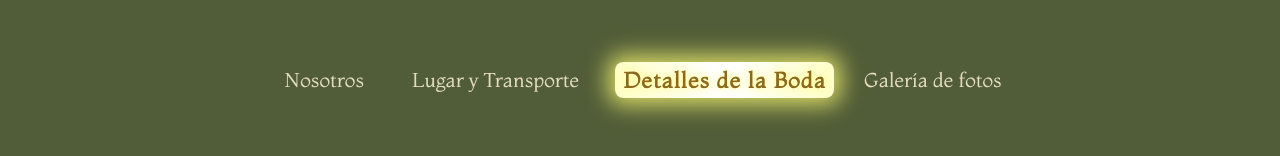
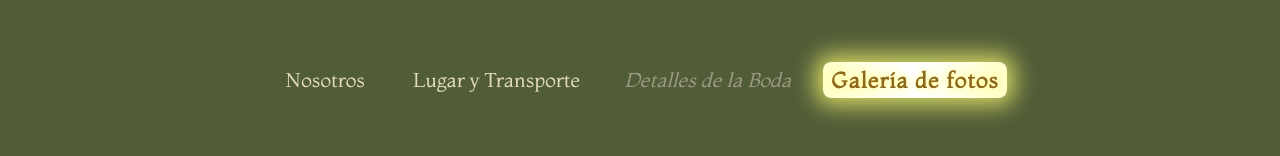
Before and after one commit to EdgarIvanEspinoza/ivanyjoanna, a Next.js app: page /travel in a window 1280 px wide. Shown: the part 126-282 px from the top of the page. Built offline with nearby package versions, Linux system fonts and the light colour scheme; a web font is replaced by a local one.

Commit message:
feat: add muted style for historical links and update MenuComponent structure

```diff
--- a/components/Common/Menu/MenuComponent.tsx
+++ b/components/Common/Menu/MenuComponent.tsx
@@ -1,5 +1,5 @@
 import Link from 'next/link';
-import { StyledLi, StyledUlMenu, StyledLiWedding, StyledLiPlain } from './Styles';
+import { StyledLi, StyledUlMenu, StyledLiWedding, StyledLiPlain, StyledLiMuted } from './Styles';
 
 
 export const MenuComponent = () => {
@@ -14,12 +14,12 @@ export const MenuComponent = () => {
         <StyledLi className="hover-animation">
           <Link href="/travel">Lugar y Transporte</Link>
         </StyledLi>
+        <StyledLiMuted>
+          <Link href="/wedding-details">Detalles de la Boda</Link>
+        </StyledLiMuted>
         <StyledLiWedding>
-          <Link href="/wedding-details">Detalles de la Boda</Link>
+          <Link href="/media">Galería de fotos</Link>
         </StyledLiWedding>
-        <StyledLiPlain>
-          <Link href="/media">Galería de fotos</Link>
-        </StyledLiPlain>
       </StyledUlMenu>
     </nav>
   );
--- a/components/Common/Menu/Styles.ts
+++ b/components/Common/Menu/Styles.ts
@@ -71,6 +71,17 @@ export const StyledLiPlain = styled.li`
   &:hover a { text-decoration: underline; }
 `;
 
+// Versión atenuada para enlaces históricos (post-evento)
+export const StyledLiMuted = styled.li`
+  padding: 0.4rem 0.8rem;
+  color: #b7b09a;
+  font-style: italic;
+  opacity: 0.75;
+  a { display: block; width: 100%; height: 100%; color: inherit; text-decoration: none; }
+  position: relative;
+  &:hover { opacity: 0.9; }
+`;
+
 export const StyledLiRSVP = styled.li`
   background-color: #e5dcbf;
   padding: 0.8rem 1.2rem;
--- a/next.config.mjs
+++ b/next.config.mjs
@@ -6,6 +6,15 @@ const nextConfig = {
       displayName: true,
     },
   },
+  images: {
+    remotePatterns: [
+      {
+        protocol: 'https',
+        hostname: '*.supabase.co',
+        pathname: '/storage/v1/object/public/wedding-media/**',
+      },
+    ],
+  },
 };
 
 export default nextConfig;
```
